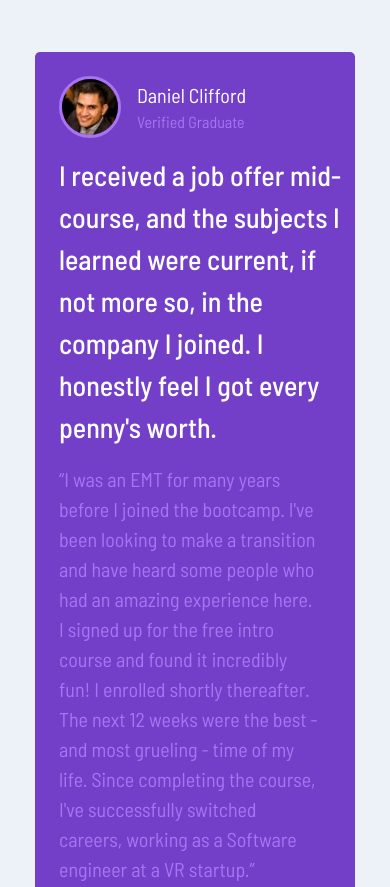
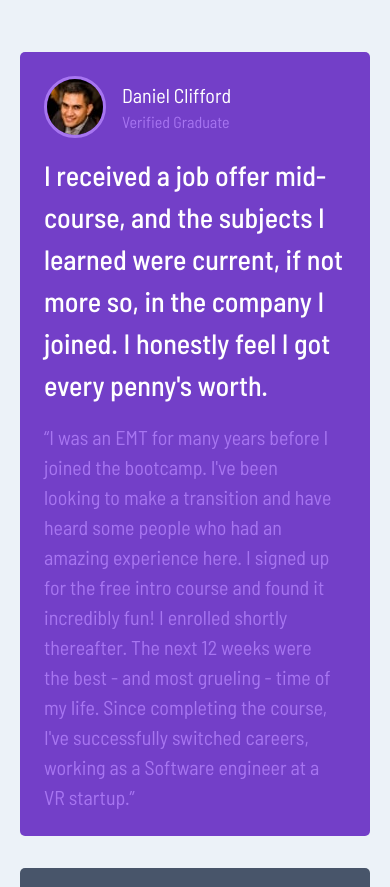
Before and after one commit to Chirtoaca94/testimonials-grid, a plain HTML site: page index.html in a window 390 px wide. Shown: the top 887 px of the page. Drawn offline with Linux system fonts and the light colour scheme.

Commit message:
Fixed the width of the body following feedback on challenge which fixed responsive sizing issues

```diff
--- a/styles.css
+++ b/styles.css
@@ -11,7 +11,7 @@ html {
 }
 
 body {
-	width: 20rem;
+	max-width: 20rem;
 	padding: 1.25rem;
 	background-color: #ecf2f8;
 	line-height: 1.5;
@@ -118,9 +118,16 @@ img {
 }
 
 /* LARGER SCREENS */
+
+@media (width < 50rem) {
+	body {
+		max-width: 49rem;
+	}
+}
+
 @media (width >= 50rem) {
 	body {
-		width: 100%;
+		max-width: 1440px;
 	}
 
 	.container {
```
